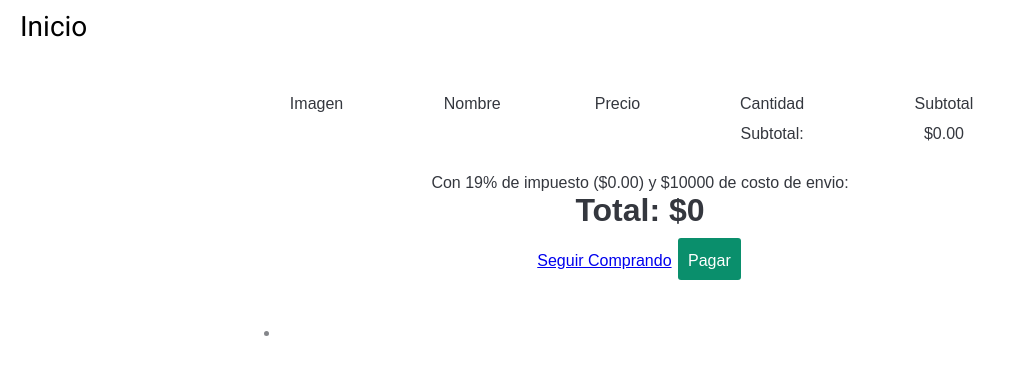
After one commit to saidc/bookstore, a Flask app: page /cart in a window 1280 px wide. The commit adds this page. Shown: the top 375 px of the page, without its empty margins (0-1014 px from the left). Run offline with Flask 3, Linux system fonts and the light colour scheme; some libraries are stand-ins or nearby versions.

Commit message:
agregando productos al carro de compra y enviando los datos de solicitud de compra al servidor para obtener el link de pago al cual sera redirigido

```diff
--- a/main.py
+++ b/main.py
@@ -1,53 +1,107 @@
-from flask import Flask, render_template,request, redirect
+from flask import Flask, render_template, request, jsonify, redirect, session
+from datetime import timedelta
+from dotenv import load_dotenv
+from copy import deepcopy
+import requests
+import uuid
+import os
 
-#BASE DE DATOS
-libros = [
-    {
-        'id':"elniñoaquel",
-        'nombre':"El niño aquel",
-        'precio': 70000,
-        'precio-anterior':90000,
-        'descripcion-corta': 'Descubre la fascinante odisea de ARMANDO JOSÉ CALDERÓN, un hombre cuya vida trasciende los límites de lo ordinario en "el niño aquel". Desde sus modestos comienzos en Maicao, LA GUAJIRA-COLOMBIA hasta su destacada labor ministerial en Bucaramanga, esta cautivadora autobiografía te sumergirá en un viaje emocional donde la fe y la determinación desafían todo pronóstico.',
-        'descripcion': "...",
-        'imagenes': [
-            "static/images/elniдoaquel/foto_01.png",
-            "static/images/elniдoaquel/foto_02.png",
-            "static/images/elniдoaquel/foto_03.png",
-        ]
-    },
-    {
-        'id':"palabrasmemorables",
-        'nombre':"Palabras Memorables",
-        'precio': 70000,
-        'precio-anterior':90000,
-        'descripcion-corta': "Palabras memorables es la compilación de más de 150 enseñanzas que contienen una cantidad de temas doctrinales y de formación ministerial de nuestro visionero, Eliceo Duarte. Transcritas por el pastor Armando José Calderón, trabajo que hizo por muchas horas y años para lograr lo que hoy es palabras memorables.",
-        'descripcion': "...",
-        'imagenes': [
-            "static/images/palabrasmemorables/foto_01.jpg",
-            "static/images/palabrasmemorables/foto_02.png",
-            "static/images/palabrasmemorables/foto_03.png",
-        ]
-    },
-    {
-        'id':"pequeñosinstrumentos",
-        'nombre':"Pequeños Instrumentos",
-        'precio': 70000,
-        'precio-anterior':90000,
-        'descripcion-corta': "Se trata del relato de la vida de una misionera, de tiempo completo, que por más de cincuenta años se ha dedicado a predicar el evangelio y a enseñar a vivir en Cristo.  Si, es la vida de la hermana Isabel Torres, que ahora, retirada del trajín de la obra, decidió contarnos como fue ese trabajo en diversos países.",
-        'descripcion': "...",
-        'imagenes': [
-            "static/images/pequeдosinstrumentos/foto_01.jpg",
-            "static/images/pequeдosinstrumentos/foto_02.png",
-            "static/images/pequeдosinstrumentos/foto_03.png",
-        ]
-    }
-]
+# Carga las variables de entorno desde el archivo .env
+load_dotenv()
+
+# Accede a las variables de entorno
+clave_secreta_de_sesion = os.getenv("clave_secreta_de_sesion")
+
+# ----------> WOMPI <--------------
+
+# Configura las llaves y la URL base según el ambiente (Sandbox o Producción)
+public_key  = os.getenv("WOMPI_TEST_PUBLIC_KEY")
+private_key = os.getenv("WOMPI_TEST_PRIVATE_KEY")
+# Secreto proporcionado por Wompi
+wompi_secret = os.getenv("WOMPI_TEST_SECRET")
+wompi_url = os.getenv("WOMPI_TEST_URL")
+
 
 #FUNCIONES
+def generar_link_de_pago( private_key, nombre, descripcion, valor_cliente_a_pagar, expiration_time, Link_de_redireccion, Link_de_img_logo, id_Orden_de_Compra):
+  # "https://production.wompi.co/v1" # version de produccion
+  # "https://sandbox.wompi.co/v1" # Usar la URL de Sandbox para version de prueba
+  base_url    = "https://production.wompi.co/v1"  # Usar la URL de Sandbox
+
+  # Crear el encabezado de autenticación
+  headers = {
+      "Authorization": f"Bearer {private_key}"
+  }
+
+  # Crear el cuerpo de la petición con los detalles del link de pago
+  payment_link_data = {
+    "name": nombre,
+    "description": descripcion,
+    "single_use": True, # True si quiero que despues del primer pago ya no servira el link de pago, False si se puede hacer multiples pagos con el link
+    "collect_shipping": False, # Si deseas que el cliente inserte su información de envío current el checkout, o no
+    "collect_customer_legal_id": False,
+    "currency": "COP",
+    "amount_in_cents": valor_cliente_a_pagar, # Si el pago current por un monto específico, si no lo incluyes el pagador podrá elegir el valor a pagar.
+                                              # los pagos son en centavos , el monto en pesos de debe multiplicar por 100
+    "expires_at": expiration_time,  # Fecha de expiración
+    "redirect_url": Link_de_redireccion, # URL donde será redirigido el cliente una vez termine el proceso de pago
+    "image_url": Link_de_img_logo,
+    "sku": id_Orden_de_Compra, # Identificador interno del producto current tu comercio. Máximo 36 caracteres
+  }
+
+  # Realizar la petición POST para crear el link de pago
+  response = requests.post(f"{base_url}/payment_links", json=payment_link_data, headers=headers)
+
+  return response
+
 def obtener_informacion_producto(id):
     # Aquí deberías implementar la lógica para obtener la información del producto
     # Puedes obtener el ID, nombre y precio del producto desde una base de datos o cualquier otra fuente de datos.
-    # Por ahora, simplemente retornaré una lista con diccionarios de ejemplo.
+    # Por ahora, simplemente retornaré una lista con diccionarios de ejemplo
+
+    #BASE DE DATOS
+    libros = [
+        {
+            'id':"elniñoaquel",
+            'nombre':"El niño aquel",
+            'precio': 70000,
+            'precio-anterior':90000,
+            'descripcion-corta': 'Descubre la fascinante odisea de ARMANDO JOSÉ CALDERÓN, un hombre cuya vida trasciende los límites de lo ordinario en "el niño aquel". Desde sus modestos comienzos en Maicao, LA GUAJIRA-COLOMBIA hasta su destacada labor ministerial en Bucaramanga, esta cautivadora autobiografía te sumergirá en un viaje emocional donde la fe y la determinación desafían todo pronóstico.',
+            'descripcion': "...",
+            'imagenes': [
+                "static/images/elniдoaquel/foto_01.png",
+                "static/images/elniдoaquel/foto_02.png",
+                "static/images/elniдoaquel/foto_03.png",
+            ]
+        },
+        {
+            'id':"palabrasmemorables",
+            'nombre':"Palabras Memorables",
+            'precio': 70000,
+            'precio-anterior':90000,
+            'descripcion-corta': "Palabras memorables es la compilación de más de 150 enseñanzas que contienen una cantidad de temas doctrinales y de formación ministerial de nuestro visionero, Eliceo Duarte. Transcritas por el pastor Armando José Calderón, trabajo que hizo por muchas horas y años para lograr lo que hoy es palabras memorables.",
+            'descripcion': "...",
+            'imagenes': [
+                "static/images/palabrasmemorables/foto_01.jpg",
+                "static/images/palabrasmemorables/foto_02.png",
+                "static/images/palabrasmemorables/foto_03.png",
+            ]
+        },
+        {
+            'id':"pequeñosinstrumentos",
+            'nombre':"Pequeños Instrumentos",
+            'precio': 70000,
+            'precio-anterior':90000,
+            'descripcion-corta': "Se trata del relato de la vida de una misionera, de tiempo completo, que por más de cincuenta años se ha dedicado a predicar el evangelio y a enseñar a vivir en Cristo.  Si, es la vida de la hermana Isabel Torres, que ahora, retirada del trajín de la obra, decidió contarnos como fue ese trabajo en diversos países.",
+            'descripcion': "...",
+            'imagenes': [
+                "static/images/pequeдosinstrumentos/foto_01.jpg",
+                "static/images/pequeдosinstrumentos/foto_02.png",
+                "static/images/pequeдosinstrumentos/foto_03.png",
+            ]
+        }
+    ]
+
     for book in libros:
         if book["id"] == id:
             return book
@@ -58,29 +112,117 @@ def obtener_informacion_producto(id):
 
 app = Flask(__name__)
 
+# Configuración para la sesión
+app.secret_key = clave_secreta_de_sesion
+app.permanent_session_lifetime = timedelta(hours=1) # la sesion se vence en 1 horas
+
 @app.route('/', methods=['GET','POST'])
 def index():
-    if request.method == 'POST':
+    # Verifica si ya hay un identificador de sesión en las cookies
+    if 'user_id' not in session:
+        # Si no hay un identificador de sesión, genera uno y almacénalo en las cookies
+        session['user_id'] = str(uuid.uuid4())
+
+    print( session['user_id'], session['carrito'] if 'carrito' in session else "")
+
+    if request.method == 'GET':
         return render_template('index.html')
-    else:
-        return render_template('index.html')
+
+    return redirect('/')
 
 @app.route('/product-review', methods=['GET','POST'])
 def product():
+    # Verifica si ya hay un identificador de sesión en las cookies
+    if 'user_id' not in session:
+        # Si no hay un identificador de sesión, genera uno y almacénalo en las cookies
+        session['user_id'] = str(uuid.uuid4())
+
+    print( session['user_id'], session['carrito'] if 'carrito' in session else "")
+
     if request.method == 'GET':
         if "libro" in request.args:
             libro = request.args.get("libro")
             libro = obtener_informacion_producto(libro)
             if libro != None:
-                print(request.form, libro)
                 return render_template('product-review.html', libro=libro)
             else:
                 return redirect('/')
 
     elif request.method == 'POST' :
-        if "libro" in request.form:
-            libro = request.form["libro"]
-            libro = obtener_informacion_producto(libro)
-            print("libro", libro)
+        if "libro" in request.form and "pais" in request.form and "quantity" in request.form:
+            print("request.form: ", request.form)
+            libro    = request.form["libro"]
+            pais     = request.form["pais"]
+            cantidad = int(request.form["quantity"])
+
+            # Obtener información del producto
+            info_producto = obtener_informacion_producto(libro)
+
+            # Inicializar el carrito si aún no existe en la sesión
+            if 'carrito' not in session:
+                session['carrito'] = []
+
+            # Crear una copia de la lista del carrito en la sesión antes de realizar cambios
+            carrito = deepcopy(session['carrito'])
+
+            al_ready_exist = False
+            index = -1
+            for i in range(len(carrito)) :
+                p = carrito[i]
+                if p['id'] == libro:
+                    index = i
+                    al_ready_exist = True
+                    break
+
+            if al_ready_exist:
+                rv_p = carrito.pop(index)
+                carrito.insert(index,{
+                    'id': info_producto['id'],
+                    'nombre': info_producto['nombre'],
+                    'precio': info_producto['precio'],
+                    'imagenes': info_producto['imagenes'],
+                    'pais'  : pais,
+                    'cantidad': rv_p['cantidad'] + cantidad
+                })
+
+            else:
+                # Agregar información del producto al carrito en la sesión
+                carrito.append({
+                    'id': info_producto['id'],
+                    'nombre': info_producto['nombre'],
+                    'precio': info_producto['precio'],
+                    'imagenes': info_producto['imagenes'],
+                    'pais'  : pais,
+                    'cantidad': cantidad
+                })
+
+            session['carrito'] = carrito
+
+            return redirect('/cart')
 
     return redirect('/')
+
+@app.route('/cart', methods=['GET','POST'])
+def cart():
+    # Verifica si ya hay un identificador de sesión en las cookies
+    if 'user_id' not in session:
+        # Si no hay un identificador de sesión, genera uno y almacénalo en las cookies
+        session['user_id'] = str(uuid.uuid4())
+
+    print( session['user_id'], session['carrito'] if 'carrito' in session else "")
+
+    if request.method == 'GET':
+        # Inicializar el carrito si aún no existe en la sesión
+        if 'carrito' not in session:
+            session['carrito'] = []
+
+        return render_template('cart.html', cart=session['carrito'])
+    else:
+        request_data = request.get_json()
+        print("request_data: ",request_data)
+        return jsonify({"error": 0, "url": "aqui url"})
+
+
+
+if __name__ == "__main__":
+    app.run(debug=True)
--- /dev/null
+++ b/requirements.txt
@@ -0,0 +1,2 @@
+Flask==2.3.3
+requests==2.31.0
--- /dev/null
+++ b/static/css/cart/index.css
@@ -0,0 +1,172 @@
+
+header{
+	font-family: Roboto;
+	height: 50px;
+	padding: 15px 32px;
+}
+.header-items{
+	display: flex;
+	justify-content: space-between;
+	align-items: center;
+	color: white;
+	padding: 10px 20px;
+	position: fixed;
+	width: 100%;
+	top: 0;
+	left: 0;
+	z-index: 12;
+}
+
+header .header-items a{
+	cursor: pointer;
+	text-decoration: none;
+	color: inherit;
+	font-size: 28px;
+	color: #000000;
+}
+
+body {
+    background: #fff;
+    font-family: "Avant Garde", Avantgarde, "Century Gothic", CenturyGothic, "AppleGothic", sans-serif;
+    color: #34373e;
+    font-size: 16px;
+    overflow-y: scroll;
+}
+
+#expand {
+    cursor: pointer;
+}
+
+#coolstuff {
+    display: none;
+}
+
+#container {
+    width: 100%;
+    max-width: 800px;
+    margin: auto;
+    text-align: center;
+}
+
+ul {
+    text-align: left;
+}
+
+hr {
+    border-color: white;
+    border-bottom: 0;
+}
+
+table {
+    width: 100%;
+    margin: auto;
+    text-align: center;
+}
+
+tr {
+    padding: 0;
+    margin: 0;
+    border: 0;
+}
+
+td {
+    no-border-top: 1px solid white;
+    padding: 5px 2px;
+}
+
+.image {
+    width: 150px;
+}
+
+.image > img {
+    width: 100%;
+    background: white;
+    border-radius: 2px;
+    box-shadow: 0 2px 7px rgba(0,0,0,0.4);
+    a-border: 1px solid black;
+}
+
+.amount {
+    width: 50px;
+}
+
+.amount > input {
+    font-family: "Avant Garde", Avantgarde, "Century Gothic", CenturyGothic, "AppleGothic", sans-serif;
+    color: #000000
+    font-size: 16px;
+    background: transparent;
+    border: none;
+    width: 100%;
+    text-align: center;
+    outline: none;
+}
+
+.remove {
+    width: 30px;
+}
+
+.remove > div {
+    border-radius: 10px;
+    width: 16px;
+    height: 16px;
+    line-height: 16px;
+    padding: 2px;
+    transition: background .3s, border .3s, transform .3s;
+    cursor: pointer;
+    text-align: center;
+    margin: auto;
+    border: 1px solid white;
+}
+
+.remove.hey > div {
+    background: red;
+    border-color: red;
+    transform: scale(1.3);
+}
+
+.remove:hover > div {
+    background: red;
+    border-color: red;
+}
+
+.big {
+    font-size: 2em;
+    font-weight: bold;
+}
+
+#checkout {
+    padding: 10px;
+    font-size: 16px;
+    color: white;
+    display: inline-block;
+    margin: 2px;
+    border-radius: 3px;
+    text-align: center;
+    transition: background 0.2s;
+    background: #0a8f6c;
+    cursor: pointer;
+}
+
+#checkout > span {
+    width: 0;
+    display: inline-block;
+    overflow: hidden;
+    transition: width .3s;
+    text-align: right;
+}
+
+#checkout:hover > span {
+    width: 20px;
+}
+
+#footer {
+    opacity: 0.6;
+    border-top: 1px solid white;
+    padding-top: 10px;
+    text-align: center;
+    margin-top: 15px;
+}
+
+#footer a {
+    color: white;
+}
--- /dev/null
+++ b/static/js/cart/index.js
@@ -0,0 +1,116 @@
+
+var el;
+var cantidad_productos = 0;
+
+$("tr").each(function() {
+  var subtotal = parseFloat($(this).children(".price").text().replace("$",""));
+  var amount = parseFloat($(this).children(".amount").children("input").val());
+  $(this).children(".pricesubtotal").text("$"+
+                                          (Math.round(
+                                            subtotal*amount*100
+                                          )/100).toFixed(2));
+});
+
+$(".amount > input").bind("change keyup", function() {
+  if (parseFloat($(this).val())<1) {
+    $(this).val(1);
+    el = $(this).parents("td").parents("tr").children(".remove");
+    el.addClass("hey");
+    setTimeout(function() {
+      el.removeClass("hey");
+    }, 200);
+  }
+  var subtotal = parseFloat($(this).parents("td").parents("tr").children(".price").text().replace("$",""));
+  var amount = parseFloat($(this).parents("td").parents("tr").children(".amount").children("input").val());
+  $(this).parents("td").parents("tr").children(".pricesubtotal").text("$"+
+                                          (Math.round(
+                                            subtotal*amount*100
+                                          )/100).toFixed(2));
+  changed();
+});
+
+$(".remove > div").click(function() {
+  $(this).parents("td").parents("tr").remove();
+  changed();
+});
+
+function changed() {
+
+  cantidad_productos = 0
+  var subtotal = 0;
+  $(".p").each(function() {
+    subtotal = subtotal + parseFloat($(this).children(".pricesubtotal").text().replace("$",""));
+    cantidad_productos = cantidad_productos + parseFloat($(this).children(".amount").children("input").val());
+  });
+  console.log("cantidad_productos: ", cantidad_productos)
+
+  $(".totalpricesubtotal").text("$"+(Math.round(subtotal*100)/100).toFixed(2));
+  var a = (subtotal/100*119)+parseFloat($(".shipping").text())
+  var total = 0;
+  if(cantidad_productos > 0){
+    total = (Math.round(a*100)/100).toFixed(2);
+  }
+  $(".realtotal").text(total);
+  $(".taxval").text("($"+(Math.round(subtotal*19)/100).toFixed(2)+") ");
+}
+
+$("#checkout").click(function() {
+  //alert("And that's $"+$(".realtotal").text()+", please.");
+  productos = []
+
+  $(".p").each(function() {
+    var id = $(this).data("value");
+    var imageSrc = $(this).find('.image img').attr('src');
+    var name = $(this).find('.name').text();
+    var price = parseFloat($(this).find('.price').text().replace("$",""));
+    var amount = $(this).find('.amount input').val();
+    var subtotal = parseFloat($(this).find('.pricesubtotal').text().replace("$",""));
+
+    productos.push({
+      id: id,
+      imageSrc: imageSrc,
+      name:name ,
+      price: price,
+      amount:amount,
+      subtotal:subtotal
+    })
+  });
+
+  console.log("productos: ",productos)
+  //fetch("https://tecwoz.alwaysdata.net/buycredits", {
+  //montoAPagar =
+  fetch("http://127.0.0.1:5000/cart", {
+    method: "POST", // Puedes usar POST u otro método según tus necesidades
+    headers: {
+      "Content-Type": "application/json"
+    },
+    body: JSON.stringify({
+      productos: productos
+    }) // Enviar el valor del input como JSON
+  }).then(function(response) {
+    if (response.ok) {
+      return response.json(); // Parsear la respuesta JSON
+    } else {
+      msg = "Ocurrio un error an realizar la solicitud de pago, Intentalo mas tarte!!"
+      console.log(msg)
+      alert(msg);
+      throw new Error("Error en la respuesta del servidor");
+    }
+  }).then(function(data){
+    console.log("data de respuesta: ", data)
+    if( data.error == 0 ){
+      // aqui se redirecciona a la url obtenida
+      //window.location.href = data.url;
+    }
+  }).catch(function(error) {
+    msg = "Ocurrio un error an realizar la solicitud de pago, Intentalo mas tarte!!"
+    console.log("Error en la solicitud:", error);
+    alert(msg , error);
+  });
+});
+
+changed();
+
+$("#expand").click(function() {
+  $("#coolstuff").toggle();
+});
--- /dev/null
+++ b/templates/cart.html
@@ -0,0 +1,68 @@
+<!DOCTYPE html>
+<html lang="en">
+    <link rel="stylesheet" href="https://fonts.googleapis.com/css2?family=Material+Symbols+Outlined:opsz,wght,FILL,GRAD@48,400,1,0" />
+	<link rel="preconnect" href="https://fonts.googleapis.com">
+	<link rel="preconnect" href="https://fonts.gstatic.com" crossorigin>
+	<link href="https://fonts.googleapis.com/css2?family=Roboto:wght@100;300;400;500;700;900&display=swap" rel="stylesheet">
+
+    <head>
+        <meta charset="UTF-8">
+        <meta name="viewport" content="width=device-width, initial-scale=1.0">
+        <title>carro de compra</title>
+        <link rel="stylesheet" href="static/css/cart/index.css">
+    </head>
+    <body>
+        <script src="https://cdnjs.cloudflare.com/ajax/libs/jquery/2.1.3/jquery.min.js"></script>
+        {% block content %}
+        <header>
+            <div class="header-items">
+                <a href="/" target="_self" >Inicio</a>
+            </div>
+        </header>
+        <div id="container">
+            <table>
+                <tr style="text-align:center;">
+                    <td>Imagen</td>
+                    <td>Nombre</td>
+                    <td>Precio</td>
+                    <td>Cantidad</td>
+                    <td>Subtotal</td>
+                    <td> </td>
+                </tr>
+                {% for prod in cart %}
+                <tr class="p" data-value='{{prod["id"]}}'>
+                    <td class="image"><img src='{{prod["imagenes"][0]}}' /></td>
+                    <td class="name">{{prod["nombre"]}}</td>
+                    <td class="price">${{prod["precio"]}}</td>
+                    <td class="amount"><input type="number" value='{{prod["cantidad"]}}' min="0" /></td>
+                    <td class="pricesubtotal">{{prod["cantidad"] * prod["precio"]}}</td>
+                    <td class="remove"><div>&times</div></td>
+                </tr>
+                {% endfor %}
+                <tr>
+                    <td> </td>
+                    <td> </td>
+                    <td> </td>
+                    <td>Subtotal:</td>
+                    <td class="totalpricesubtotal"></td>
+                    <td> </td>
+                </tr>
+                <tr>
+                    <td style="border-top:1px solid white" colspan="6"><br />
+                        Con 19% de impuesto <span class="taxval"></span> y $<span class="shipping">10000</span> de costo de envio:<br />
+                        <span class="big">Total: $<span class="realtotal">0</span></span>
+                    </td>
+                </tr>
+            </table>
+            <a href="/" target="_self" >Seguir Comprando</a>
+            <div id="checkout">Pagar<span> &rarr;</span></div>
+            <div id="footer">
+                <ul>
+                    <li></li>
+                </ul>
+            </div>
+        </div>
+        {% endblock %}
+        <script src="static/js/cart/index.js"></script>
+    </body>
+</html>
```
Also changed, not shown: templates/index.html (+5 -5 lines), templates/product-review.html (+7 -7 lines).
